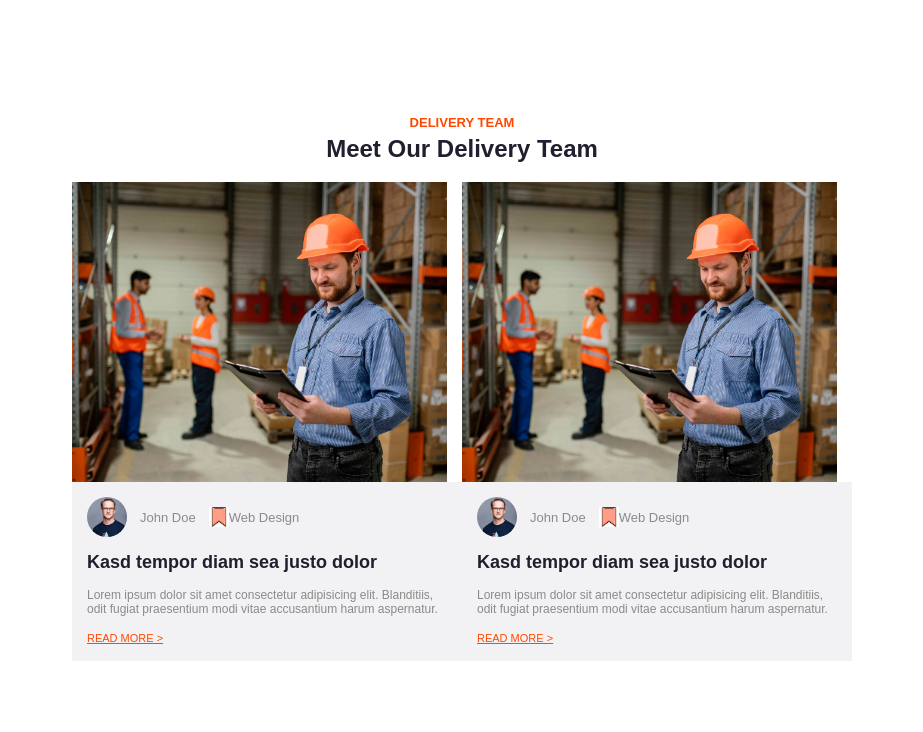
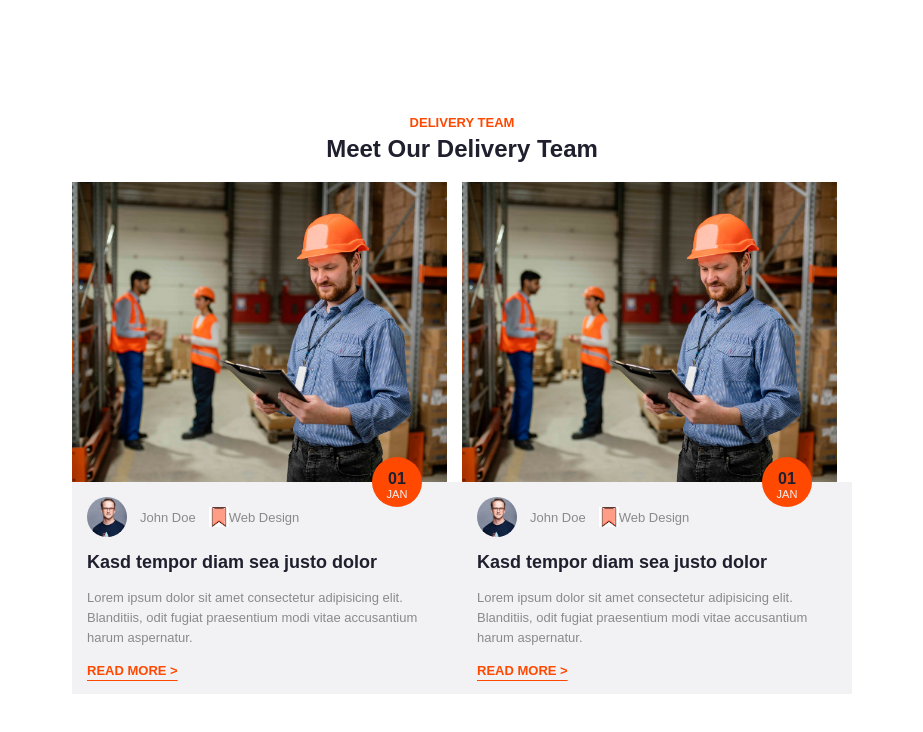
Before and after one commit to HermesWebDeveloper/MyFirstLandingPage, a plain HTML site: page index.html in a window 1280 px wide. Shown: the part 1749-2481 px from the top of the page, without its empty margins (178-1101 px from the left). Drawn offline with Linux system fonts and the light colour scheme.

Commit message:
Concluído Latest From Blog

```diff
--- a/estilos.css
+++ b/estilos.css
@@ -386,14 +386,45 @@ h2 {
     width: 100%;
 }
 
-/* .date-post-blog {
+.date-post-blog {
+    position: absolute;
+    z-index: 1;
+}
 
-} */
+.date-post-blog-div {
+    position: relative;
+    left: 300px;
+    background-color: #FF4800;
+    border-radius: 50%;
+    height: 50px;
+    width: 50px;
+    text-align: center;
+    display: flex;
+    flex-direction: column;
+    justify-content: center;
+    bottom: 25px;
+}
+
+.date-post-blog-h4 {
+    margin: 0;
+    padding: 0;
+    margin-top: 5px;
+    color: #1F1F2E;
+    font-size: 16px;
+}
+
+.date-post-blog-p {
+    font-family: sans-serif;
+    margin: 0;
+    padding: 0;
+    font-size: 11px;
+    color: #F2F2F4;
+}
 
 .div4-part3 {
     width: 360px;
     background-color: #F2F2F4;
-    padding: 15px;
+    padding: 15px 15px;
 }
 
 .div4-part3-user{
@@ -459,17 +490,22 @@ h2 {
 
 .div4-part3-p {
     font-family: sans-serif;
-    font-size: 12px;
+    font-size: 13px;
+    font-weight: 525;
     color: #8A8A8A;
+    line-height: 20px;
 }
 
 .div4-part3-a {
     font-family: sans-serif;
-    font-size: 11px;
+    font-size: 13px;
+    font-weight: 600;
     text-decoration: underline;
+    text-underline-offset: 5px;
     color: #FF4800;
 }
 
 .div4-part3-a:hover {
     cursor: pointer;
+    color: #8A8A8A;
 }
--- a/index.html
+++ b/index.html
@@ -176,10 +176,12 @@
                     <div class="div4-img-container">
                         <img class="img-blog-latest" src="images/logistica.jpg">
                     </div>
-                    <!-- <div class="date-post-blog">
-                        <h4>01</h4>
-                        <p>Jan</p>
-                    </div> -->
+                    <div class="date-post-blog">
+                        <div class="date-post-blog-div">
+                            <h4 class="date-post-blog-h4">01</h4>
+                            <p class="date-post-blog-p">JAN</p>
+                        </div>
+                    </div>
                     <div class="div4-part3">
                         <div class="div4-part3-user">
                             <div class="user-container-img">
@@ -204,10 +206,12 @@
                     <div class="div4-img-container">
                         <img class="img-blog-latest" src="images/logistica.jpg">
                     </div>
-                    <!-- <div class="date-post-blog">
-                        <h4>01</h4>
-                        <p>Jan</p>
-                    </div> -->
+                    <div class="date-post-blog">
+                        <div class="date-post-blog-div">
+                            <h4 class="date-post-blog-h4">01</h4>
+                            <p class="date-post-blog-p">JAN</p>
+                        </div>
+                    </div>
                     <div class="div4-part3">
                         <div class="div4-part3-user">
                             <div class="user-container-img">
```
